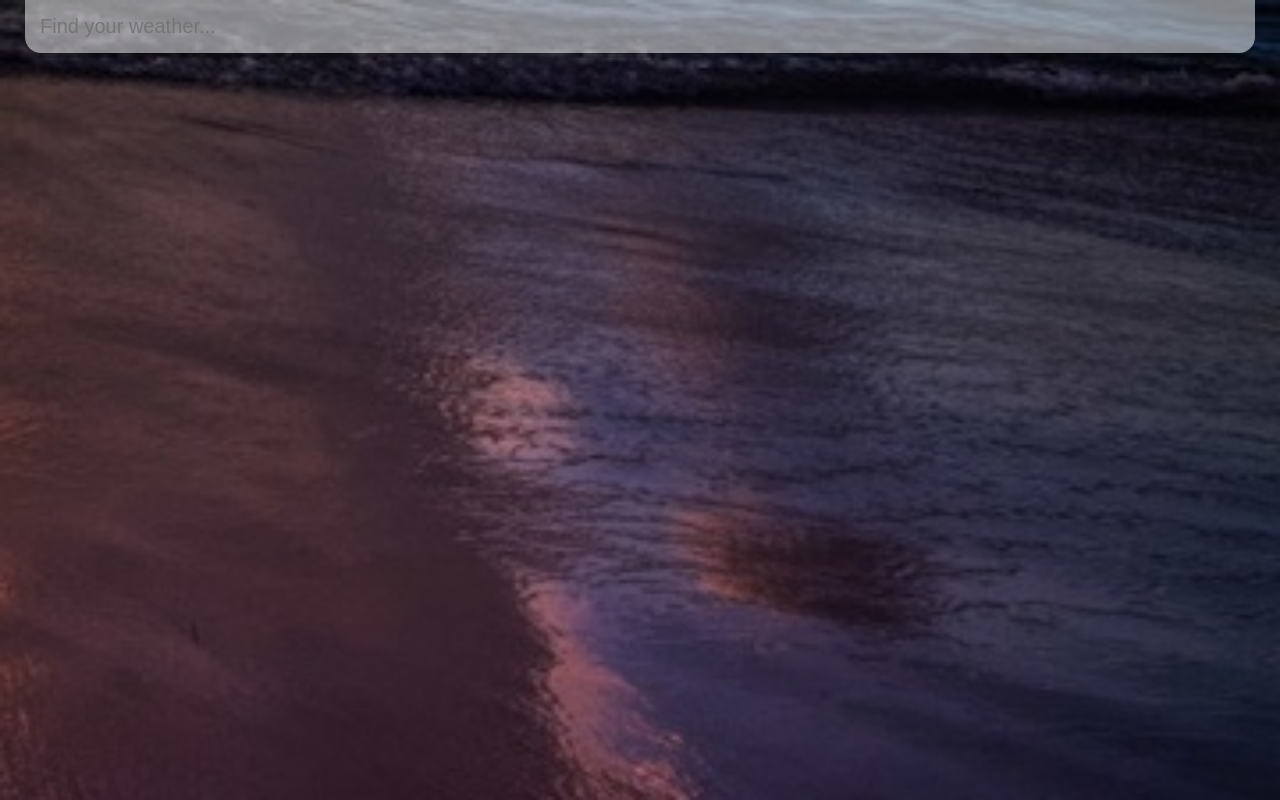
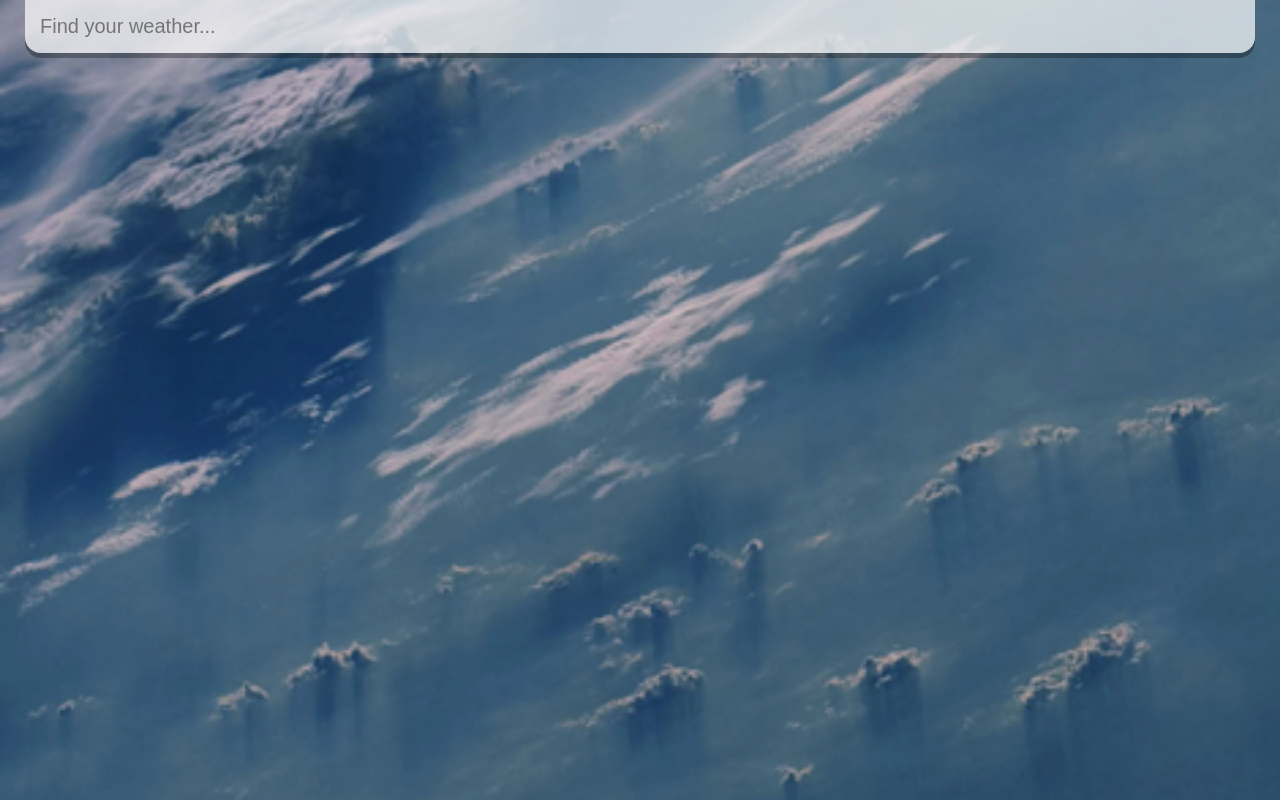
Before and after one commit to hinsheva/js-weather-app, a React (Create React App) app: page / in a window 1280 px wide. Built offline with nearby package versions, Linux system fonts and the light colour scheme; the HTML template or start-up script is replaced by a standard one.

Commit message:
added start page

```diff
--- a/src/App.js
+++ b/src/App.js
@@ -22,7 +22,7 @@ function App() {
         ?((weather.main.temp > 15)
           ? 'app-warm'
           : 'app')
-      :'app'}>
+      :'app-start'}>
       <main>
         <Search value={query} onChange={setQuery} onKeyPress={search}/>
         {(typeof weather.main != "undefined") ? (
--- a/src/index.css
+++ b/src/index.css
@@ -14,8 +14,15 @@ body {
 
 main {
   min-height: 100vh;
-  background-image:  linear-gradient(to bottom, rgba(0,0,0,0.005), rgba(0,0,0,0.005));
+  background-image: linear-gradient(to bottom, rgba(0,0,0,0.1), rgba(0,0,0,0.1));
   padding: 25px;
+}
+
+.app-start {
+  background-image: url('./assets//start.jpeg');
+  background-size: cover;
+  background-position: bottom;
+  transition: 0.4s ease;
 }
 
 .app-warm {
@@ -40,19 +47,19 @@ main {
   border: none;
   outline: none;
 
-  background-color: rgba(255,255,255,0.5);
+  background-color: rgba(255,255,255,0.7);
   border-radius: 0px 0px 16px 16px;
   margin-top: -25px;
 
-  box-shadow: 0px 5px rgba(0,0,0,0.2);
+  box-shadow: 0px 5px rgba(0,0,0,0.3);
 
-  color: #313131;
+  color: #FFF;
   font-size: 20px;
   transition: 0.4 ease-out;
 }
 
 .search-box .search-bar:focus {
-  background-color: rgba(255,255,255,0.75);
+  background-color: rgba(255,255,255,0.5);
 }
 
 .location-box .location {
```
Also changed, not shown: src/assets/start.jpeg (added).
